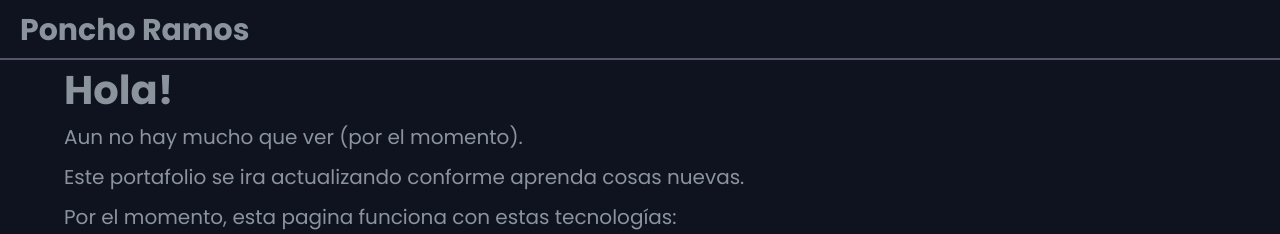
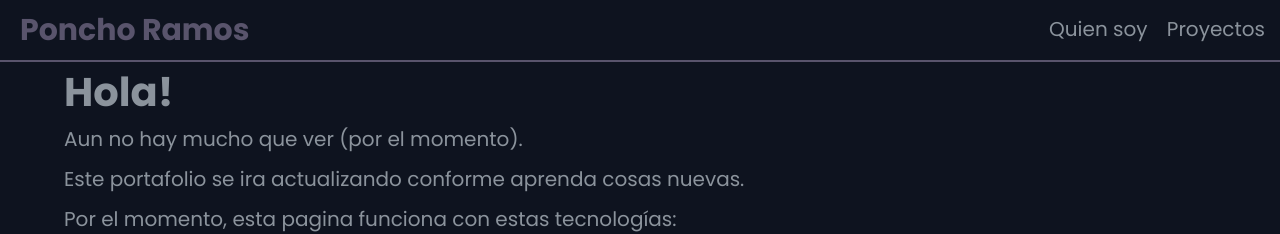
Before and after one commit to alfonso-ramos/Personal-Portfolio, a plain HTML site: page index.html in a window 1280 px wide. Shown: the top 234 px of the page. Drawn offline with Linux system fonts and the light colour scheme.

Commit message:
Mejorada la seccion del header: ahora hay la seccion de 'quien soy' y 'Proyectos', mejor responsive entre dispositivos

```diff
--- a/CSS/global.css
+++ b/CSS/global.css
@@ -415,22 +415,47 @@ img{
 /* Header section */
 header{
   background-color: #0E131F;
-  height: 6rem;
+  height: auto;
   border-bottom: 2px solid var(--independece2);
+  display: flex;
+  text-align: center;
+  flex-direction: column;
+}
+@media (min-width: 768px){
+  header{
+    flex-direction: row;
+    justify-content: space-between;
+    align-items: center;
+  }
 }
 .header-logo{
   color: var(--roman-silver);
   font-size: 3rem;
   font-weight: bold;
-  display: flex;
-  justify-content: center;
   padding: 2rem ;
-
+}
+.header-logo:hover{
+  color: var(--independece2);
 }
 @media (min-width: 768px){
-    .header-logo{
-      justify-content: left;
-    }
+  .header-logo{
+    justify-content: left;
+  }
+}
+.links-portfolio a{
+  color: var(--roman-silver);
+  font-size: 2rem;
+  padding-bottom: 1.5rem;
+  display: block;
+}
+.links-portfolio a:hover{
+  color: var(--independece2);
+}
+@media (min-width: 768px){
+  .links-portfolio a{
+    margin-right: 1.5rem;
+    display: inline;
+  }
 }
 /* Main Section */
 main{
--- a/index.html
+++ b/index.html
@@ -15,6 +15,10 @@
 <body>
     <header>
         <a href="index.html" class="header-logo">Poncho Ramos</a>
+        <div class="links-portfolio">
+            <a href="WhoIAm.html">Quien soy</a>
+            <a href="proyects.html">Proyectos</a>
+        </div>
     </header>
     <main>
         <div class="container">
```
Also changed, not shown: WhoIAm.html (added, +32 -0 lines), proyects.html (added, +32 -0 lines).
